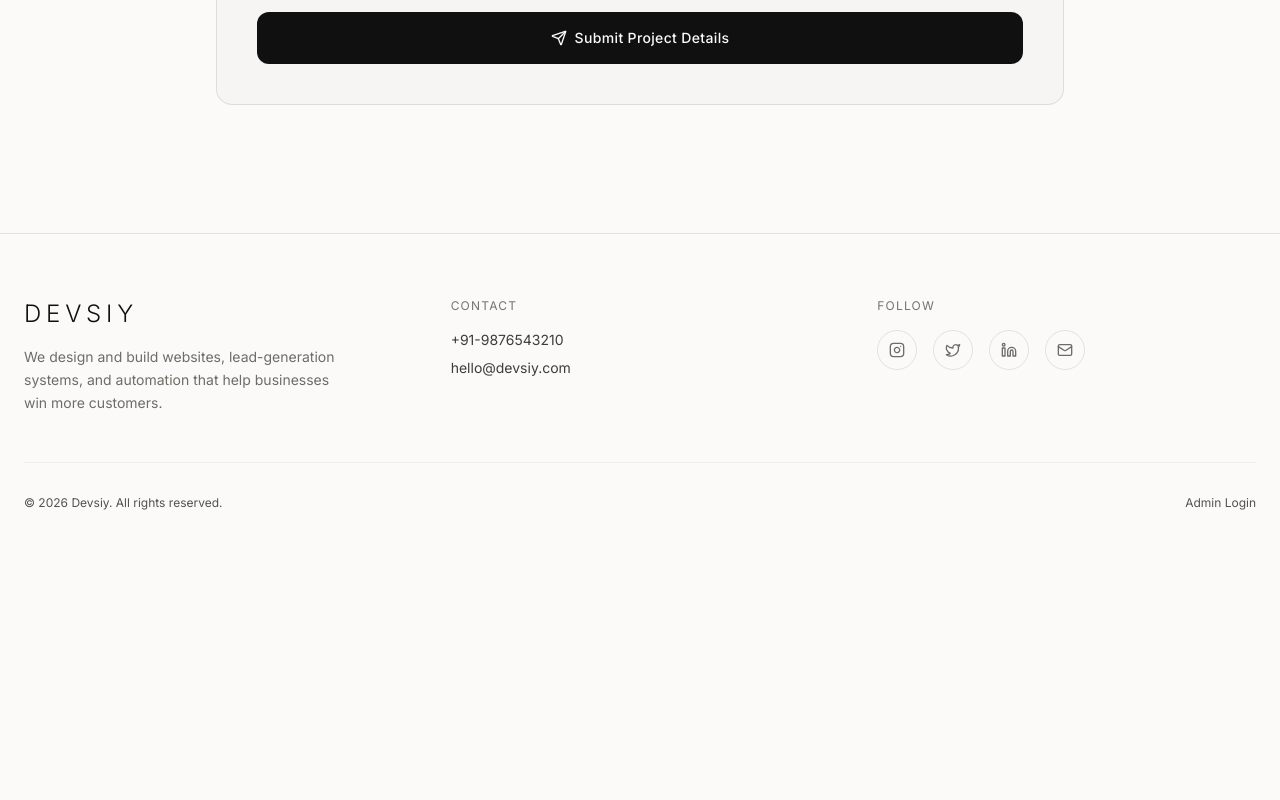
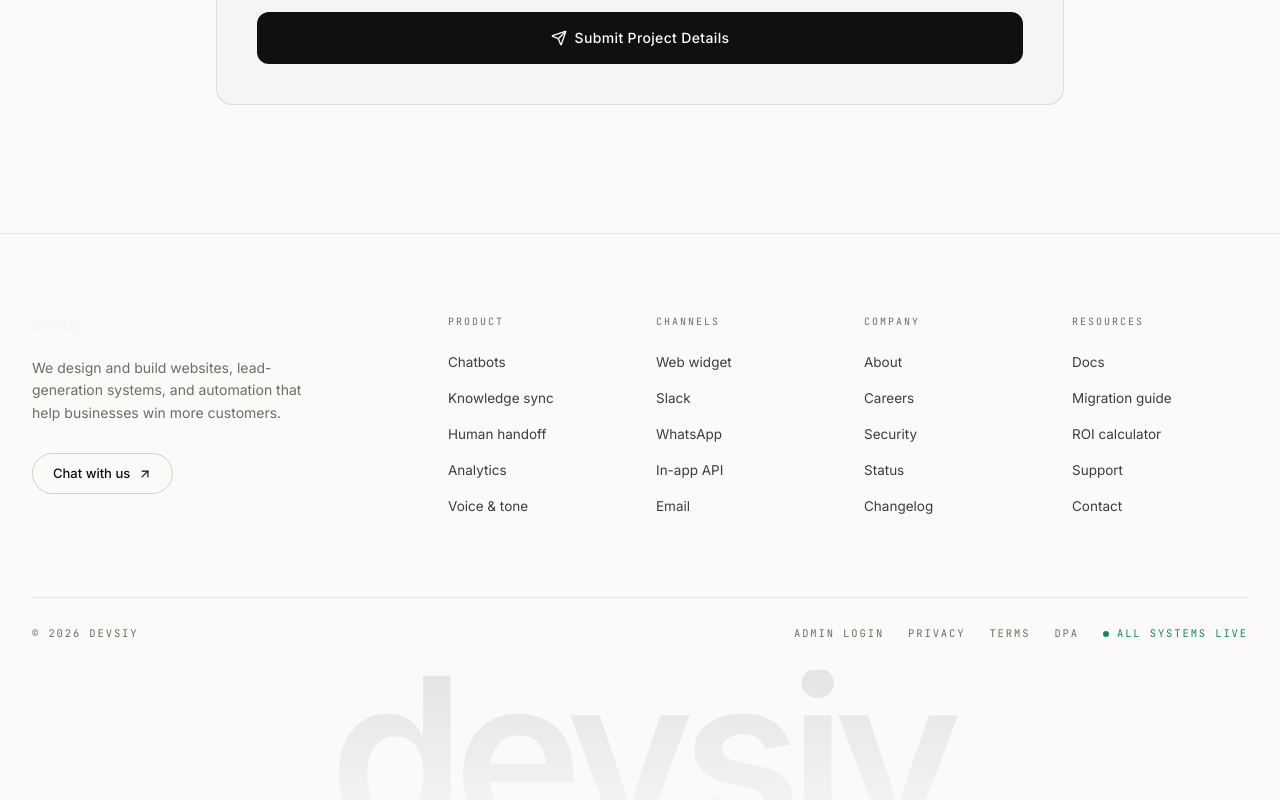
Before and after one commit to Web-Dev-Krish/Premium-Development-website, a React (Vite) app: page /contact in a window 1280 px wide. Shown: the part 848-1648 px from the top of the page. Before the commit the page ends 1423 px from the top, so only its background shows below. Built offline with nearby package versions, Linux system fonts and the light colour scheme; no server answers.

Commit message:
Add files via upload

```diff
--- a/src/components/Footer.tsx
+++ b/src/components/Footer.tsx
@@ -1,37 +1,92 @@
-import { Instagram, Twitter, Linkedin, Mail } from 'lucide-react';
+import { ArrowUpRight } from "lucide-react"
+import { useChat } from "../lib/chat"
 
-export default function Footer({ settings }: { settings: Record<string, string> }) {
-  const year = new Date().getFullYear();
+const COLUMNS: { title: string; links: string[] }[] = [
+  {
+    title: "Product",
+    links: ["Chatbots", "Knowledge sync", "Human handoff", "Analytics", "Voice & tone"],
+  },
+  {
+    title: "Channels",
+    links: ["Web widget", "Slack", "WhatsApp", "In-app API", "Email"],
+  },
+  {
+    title: "Company",
+    links: ["About", "Careers", "Security", "Status", "Changelog"],
+  },
+  {
+    title: "Resources",
+    links: ["Docs", "Migration guide", "ROI calculator", "Support", "Contact"],
+  },
+]
+
+export default function Footer({ settings }: { settings?: Record<string, string> }) {
+  const { openChat } = useChat()
+
   return (
-    <footer className="py-16 border-t border-white/10">
-      <div className="max-w-7xl mx-auto px-6">
-        <div className="grid md:grid-cols-3 gap-12 mb-12">
-          <div>
-            <h3 className="text-2xl font-light tracking-[0.2em] text-white mb-4">DEVSIY</h3>
-            <p className="text-neutral-400 text-sm leading-relaxed max-w-xs">
+    <footer className="border-t border-line bg-paper mt-auto">
+      <div className="mx-auto max-w-[1280px] px-5 sm:px-8">
+        <div className="grid grid-cols-2 gap-x-6 gap-y-10 py-14 sm:py-16 md:grid-cols-3 lg:grid-cols-6 lg:gap-x-8 lg:py-20">
+          <div className="col-span-2 md:col-span-3 lg:col-span-2">
+            <div className="flex items-center gap-2.5">
+              <span className="font-mono text-[15px] font-medium lowercase tracking-[-0.02em]">
+                devsiy
+              </span>
+            </div>
+            <p className="mt-5 max-w-[34ch] text-[13.5px] leading-relaxed text-ink-soft sm:text-[14px]">
               {settings?.footer_tagline || 'We design and build websites, lead-generation systems, and automation that help businesses win more customers.'}
             </p>
+            <button
+              onClick={openChat}
+              className="group mt-6 inline-flex items-center gap-2 rounded-full border border-line-2 px-5 py-2.5 text-[12.5px] font-medium text-ink transition-all duration-300 hover:-translate-y-0.5 hover:border-ink sm:mt-7 sm:text-[13px]"
+            >
+              Chat with us
+              <ArrowUpRight className="h-3.5 w-3.5 transition-transform duration-300 group-hover:translate-x-0.5 group-hover:-translate-y-0.5" />
+            </button>
           </div>
-          <div>
-            <p className="text-xs text-neutral-500 tracking-widest mb-4">CONTACT</p>
-            <p className="text-neutral-300 text-sm mb-2">{settings?.mobile_number || '+91-9876543210'}</p>
-            <p className="text-neutral-300 text-sm">{settings?.contact_email || 'hello@devsiy.com'}</p>
-          </div>
-          <div>
-            <p className="text-xs text-neutral-500 tracking-widest mb-4">FOLLOW</p>
-            <div className="flex gap-4">
-              <a href="#" className="w-10 h-10 rounded-full border border-white/10 flex items-center justify-center text-neutral-400 hover:text-white hover:border-white/30 transition-colors"><Instagram className="w-4 h-4" /></a>
-              <a href="#" className="w-10 h-10 rounded-full border border-white/10 flex items-center justify-center text-neutral-400 hover:text-white hover:border-white/30 transition-colors"><Twitter className="w-4 h-4" /></a>
-              <a href="#" className="w-10 h-10 rounded-full border border-white/10 flex items-center justify-center text-neutral-400 hover:text-white hover:border-white/30 transition-colors"><Linkedin className="w-4 h-4" /></a>
-              <a href={`mailto:${settings?.contact_email || 'hello@devsiy.com'}`} className="w-10 h-10 rounded-full border border-white/10 flex items-center justify-center text-neutral-400 hover:text-white hover:border-white/30 transition-colors"><Mail className="w-4 h-4" /></a>
+
+          {COLUMNS.map((col) => (
+            <div key={col.title}>
+              <p className="font-mono text-[10px] uppercase tracking-[0.2em] text-ink-soft">
+                {col.title}
+              </p>
+              <ul className="mt-5 flex flex-col gap-3">
+                {col.links.map((link) => (
+                  <li key={link}>
+                    <button
+                      onClick={openChat}
+                      className="text-[13px] text-ink-2 transition-colors hover:text-accent sm:text-[13.5px]"
+                    >
+                      {link}
+                    </button>
+                  </li>
+                ))}
+              </ul>
             </div>
+          ))}
+        </div>
+
+        <div className="flex flex-col items-start justify-between gap-4 border-t border-line py-6 sm:flex-row sm:items-center sm:py-7">
+          <p className="font-mono text-[10px] uppercase tracking-[0.18em] text-ink-soft sm:text-[10.5px]">
+            © {new Date().getFullYear()} devsiy
+          </p>
+          <div className="flex flex-wrap items-center gap-x-5 gap-y-2 font-mono text-[10px] uppercase tracking-[0.18em] text-ink-soft sm:gap-x-6 sm:text-[10.5px]">
+            <a href="/admin/login" className="transition-colors hover:text-ink">Admin Login</a>
+            <span className="transition-colors hover:text-ink">Privacy</span>
+            <span className="transition-colors hover:text-ink">Terms</span>
+            <span className="transition-colors hover:text-ink">DPA</span>
+            <span className="flex items-center gap-2 text-mint">
+              <span className="h-1.5 w-1.5 rounded-full bg-mint" /> all systems live
+            </span>
           </div>
         </div>
-        <div className="pt-8 border-t border-white/5 flex flex-col md:flex-row items-center justify-between gap-4">
-          <p className="text-neutral-600 text-xs">© {year} Devsiy. All rights reserved.</p>
-          <a href="/admin/login" className="text-neutral-600 text-xs hover:text-neutral-400 transition-colors">Admin Login</a>
-        </div>
+      </div>
+
+      <div className="overflow-hidden px-5 sm:px-8">
+        <p className="select-none bg-gradient-to-b from-ink/[0.09] to-ink/[0.015] bg-clip-text text-center font-sans text-[clamp(3.5rem,17vw,15rem)] font-semibold leading-[0.78] tracking-[-0.055em] text-transparent">
+          devsiy
+        </p>
       </div>
     </footer>
-  );
+  )
 }
--- a/src/components/Hero.tsx
+++ b/src/components/Hero.tsx
@@ -11,7 +11,7 @@ export default function Hero({ settings }: { settings: Record<string, string> })
   return (
     <section
       id="top"
-      className="relative flex w-full items-center overflow-hidden pt-[112px] sm:pt-[120px] lg:min-h-[100vh] lg:min-h-[100svh] lg:pt-[88px]"
+      className="relative flex w-full items-center overflow-hidden pt-[90px] sm:pt-[90px] lg:min-h-[85vh] lg:min-h-[85svh] lg:pt-[72px]"
     >
       {/* dedbot light theme backdrop */}
       <div
@@ -32,7 +32,7 @@ export default function Hero({ settings }: { settings: Record<string, string> })
         aria-hidden="true"
       />
 
-      <div className="relative mx-auto grid w-full max-w-[1280px] grid-cols-1 items-start gap-10 px-5 pb-14 pt-6 sm:px-8 sm:gap-12 sm:pb-20 sm:pt-10 lg:grid-cols-12 lg:items-center lg:gap-12 lg:px-10 lg:pt-[96px] lg:pb-16">
+      <div className="relative mx-auto grid w-full max-w-[1280px] grid-cols-1 items-start gap-8 px-5 pb-10 pt-2 sm:px-8 sm:gap-10 sm:pb-14 sm:pt-4 lg:grid-cols-12 lg:items-center lg:gap-10 lg:px-10 lg:pt-[20px] lg:pb-12">
 
         {/* copy column */}
         <div className="order-2 lg:order-1 lg:col-span-7">
@@ -40,7 +40,7 @@ export default function Hero({ settings }: { settings: Record<string, string> })
             initial={{ opacity: 0, y: 16 }}
             animate={{ opacity: 1, y: 0 }}
             transition={{ duration: 0.9, ease: EASE }}
-            className="inline-flex max-w-full items-center gap-2.5 rounded-full border border-line bg-paper-2/70 py-1.5 pl-2 pr-4 backdrop-blur mb-6"
+            className="inline-flex max-w-full items-center gap-2.5 rounded-full border border-line bg-paper-2/70 py-1.5 pl-2 pr-4 backdrop-blur mb-4"
           >
             <span className="shrink-0 rounded-full bg-ink px-2.5 py-1 font-mono text-[10px] uppercase tracking-[0.16em] text-paper">
               <Sparkles className="w-3 h-3 inline mr-1" /> NEW
@@ -55,11 +55,11 @@ export default function Hero({ settings }: { settings: Record<string, string> })
             animate={{ opacity: 1, y: 0 }}
             transition={{ duration: 0.9, delay: 0.1, ease: EASE }}
             className="font-medium leading-[1] tracking-[-0.042em]"
-            style={{ fontSize: "clamp(2.4rem, 7.2vw, 5.9rem)" }}
+            style={{ fontSize: "clamp(2rem, 5vw, 4.5rem)" }}
           >
             <span className="block text-ink">We build websites</span>
             <span className="block text-ink-soft">that turn visitors into </span>
-            <span className="block pt-2 italic font-display text-accent" style={{ fontSize: "clamp(2.6rem, 7.8vw, 6.4rem)" }}>
+            <span className="block pt-2 italic font-display text-accent" style={{ fontSize: "clamp(2.2rem, 5.5vw, 5rem)" }}>
               customers.
             </span>
           </motion.h1>
--- /dev/null
+++ b/src/components/LogoMarquee.tsx
@@ -0,0 +1,49 @@
+import { LOGOS, METRICS } from "../lib/content"
+import { CountUp, Reveal } from "./primitives"
+
+export function LogoMarquee() {
+  return (
+    <section className="border-y border-line bg-paper-2/50">
+      <div className="mx-auto max-w-[1280px] px-5 py-7 sm:px-8 sm:py-8">
+        <p className="text-center font-mono text-[10.5px] uppercase tracking-[0.24em] text-ink-soft">
+          Answering for 1,400+ support teams
+        </p>
+        <div className="relative mt-6 overflow-hidden [mask-image:linear-gradient(to_right,transparent,#000_12%,#000_88%,transparent)] sm:mt-7">
+          <div className="animate-marquee flex w-max items-center gap-10 pr-10 sm:gap-14 sm:pr-14">
+            {[...LOGOS, ...LOGOS].map((logo, i) => (
+              <span
+                key={`${logo}-${i}`}
+                className="whitespace-nowrap font-mono text-[12px] tracking-[0.16em] text-ink/45 transition-colors duration-300 hover:text-ink sm:text-[13px] sm:tracking-[0.18em]"
+              >
+                {logo}
+              </span>
+            ))}
+          </div>
+        </div>
+      </div>
+    </section>
+  )
+}
+
+export function Metrics() {
+  return (
+    <section className="mx-auto max-w-[1280px] px-5 py-16 sm:px-8 sm:py-20 lg:py-28">
+      <div className="grid grid-cols-1 divide-y divide-line border-y border-line sm:grid-cols-2 sm:divide-x sm:divide-y-0 lg:grid-cols-4 lg:divide-y-0">
+        {METRICS.map((m, i) => (
+          <Reveal
+            key={m.label}
+            delay={i * 0.08}
+            className="px-2 py-8 sm:px-6 sm:py-9 lg:px-8"
+          >
+            <p className="text-[clamp(2.2rem,5vw,3.6rem)] font-medium leading-none tracking-[-0.045em]">
+              <CountUp to={m.value} suffix={m.suffix} decimals={m.decimals ?? 0} />
+            </p>
+            <p className="mt-3 max-w-[24ch] text-[12.5px] leading-relaxed text-ink-soft sm:mt-4 sm:text-[13.5px]">
+              {m.label}
+            </p>
+          </Reveal>
+        ))}
+      </div>
+    </section>
+  )
+}
--- a/src/pages/Home.tsx
+++ b/src/pages/Home.tsx
@@ -10,6 +10,8 @@ import BuildYourProject from '../components/BuildYourProject';
 import Footer from '../components/Footer';
 import SkinEffects from '../components/SkinEffects';
 import PageSkeleton from '../components/PageSkeleton';
+import { LogoMarquee } from '../components/LogoMarquee';
+import { supabase } from '../lib/supabase';
 
 export default function Home() {
   const [settings, setSettings] = useState<Record<string, string>>({});
@@ -50,6 +52,7 @@ export default function Home() {
       <SkinEffects skins={skins} />
       <Navbar settings={settings} />
       <Hero settings={settings} />
+      <LogoMarquee />
       <FeaturedWebsites />
       <Founders />
       <AboutUs settings={settings} />
```
